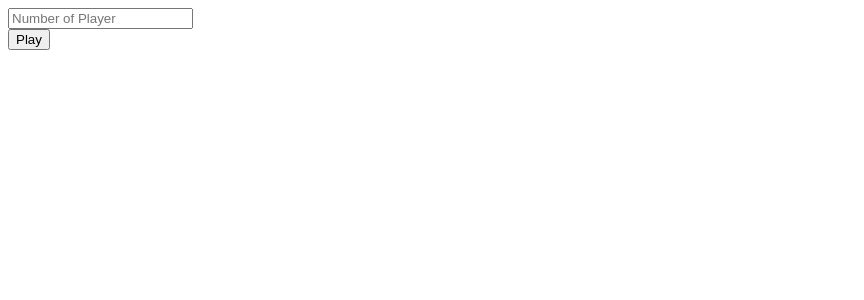
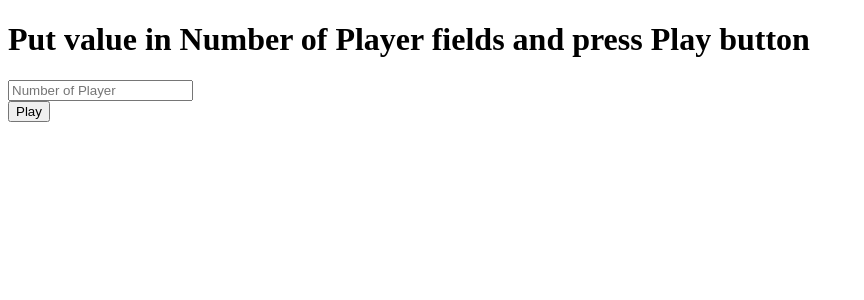
Before and after one commit to alifzulkifeli/tyrellsys-test, a Next.js app: page / in a window 1280 px wide. Shown: the top 300 px of the page, without its empty margins (0-864 px from the left). Built offline with nearby package versions, Linux system fonts and the light colour scheme.

Commit message:
add instruction

```diff
--- a/pages/index.js
+++ b/pages/index.js
@@ -9,11 +9,11 @@ export default function Home() {
 	const [loading, setLoading] = useState(false);
 
 	const getData = async () => {
-    setLoading(true)
+		setLoading(true);
 		if (noPlayer < 1 || isNaN(filterInt(noPlayer))) {
 			toast.error("Input value does not exist or value is invalid");
 			setList();
-      setLoading(false)
+			setLoading(false);
 		} else {
 			const arrayList = [];
 			const result = await axios(
@@ -25,7 +25,7 @@ export default function Home() {
 			}
 			setList(arrayList);
 		}
-    setLoading(false)
+		setLoading(false);
 	};
 
 	//https://developer.mozilla.org/en-US/docs/Web/JavaScript/Reference/Global_Objects/parseInt#a_stricter_parse_function
@@ -45,6 +45,10 @@ export default function Home() {
 				<Loader />
 			) : (
 				<div className="grid justify-items-center">
+					<h1 className="pt-10 text-2xl  ">
+						Put value in <span className="underline ">
+							Number of Player</span> fields and press <span className="underline">Play</span> button
+					</h1>
 					<div className="flex w-5/6 flex-row md:w-1/2 lg:w-1/4  justify-center mt-10 ">
 						<div className=" relative ">
 							<input
```
